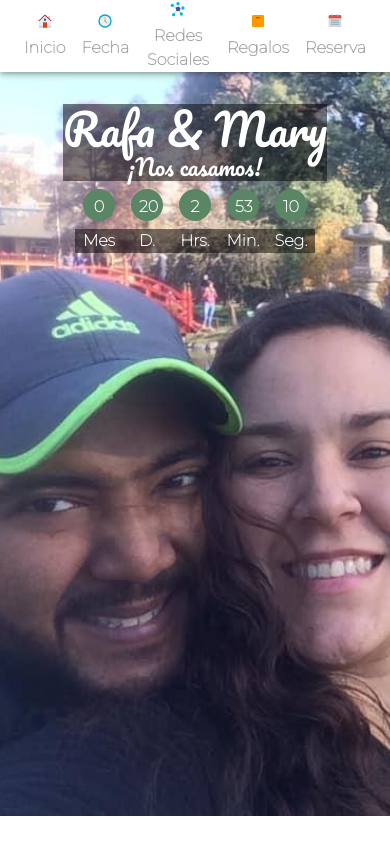
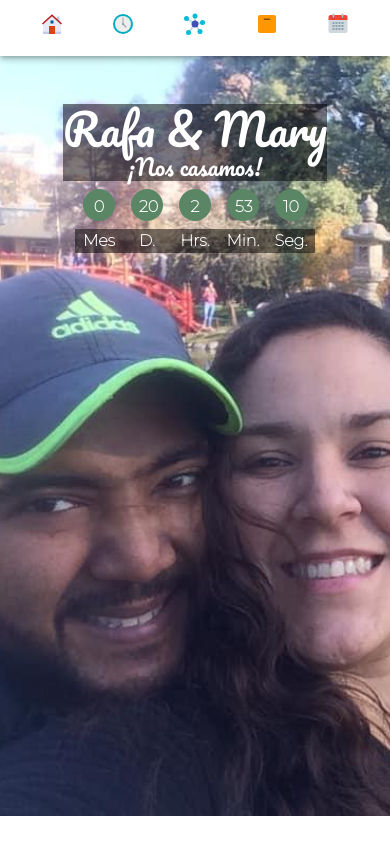
Before and after one commit to Codereggs/webPageMatrimonial, a React (Create React App) app: page / in a window 390 px wide. Shown: the top 844 px of the page. Built offline with nearby package versions, Linux system fonts and the light colour scheme.

Commit message:
fix css responsive styles

```diff
--- a/src/App.css
+++ b/src/App.css
@@ -68,7 +68,7 @@
 
   /*----Temporizador----*/
   .tempObj {
-    margin: 2rem;
+    margin: 1rem;
     width: 2rem;
     height: 2rem;
     display: flex;
--- a/src/Components/Conocenos.css
+++ b/src/Components/Conocenos.css
@@ -5,4 +5,5 @@
   flex-direction: column;
   align-items: center;
   justify-content: space-evenly;
+  padding-top: 3rem;
 }
--- a/src/Components/Conocenos.js
+++ b/src/Components/Conocenos.js
@@ -31,11 +31,15 @@ const Conocenos = () => {
     : md
     ? "250px"
     : xs
-    ? "200px"
+    ? "150px"
     : null;
   return (
     <section className="conocenos" id="conocenos">
-      <Typography variant={"h3"} color="#f87c5a">
+      <Typography
+        variant={"h3"}
+        color="#f87c5a"
+        style={{ textAlign: "center", marginTop: "4rem" }}
+      >
         Conoce nuestra historia...
       </Typography>
       <VideoQuery height={height} />
--- a/src/Components/Footer.js
+++ b/src/Components/Footer.js
@@ -11,6 +11,7 @@ const Footer = () => {
         alignItems: "center",
         justifyContent: "center",
         flexDirection: "column",
+        fontWeight: 600,
       }}
     >
       By Codereggs - &copy; 2021 | Made with ❤️
--- a/src/Components/Inicio.js
+++ b/src/Components/Inicio.js
@@ -7,7 +7,7 @@ const Inicio = () => {
   return (
     <div className="inicio" id="inicio">
       <div className="inicioData">
-        <Typography variant="h1" color="" style={style}>
+        <Typography variant="h1" style={style}>
           Rafa & Mary
         </Typography>
         <Typography variant="h3" style={style}>
--- a/src/Components/Nav.js
+++ b/src/Components/Nav.js
@@ -10,9 +10,13 @@ import {
   FcPackage,
   FcCalendar,
 } from "react-icons/fc";
-import { Link } from "@mui/material";
+import { Link, useMediaQuery } from "@mui/material";
 
 export default function NavBar() {
+  const xs = useMediaQuery("(min-width:0px)");
+  const md = useMediaQuery("(min-width:426px)");
+  const lg = useMediaQuery("(min-width:769px)");
+  const xl = useMediaQuery("(min-width:2561px)");
   return (
     <Box
       sx={{
@@ -22,14 +26,27 @@ export default function NavBar() {
       <AppBar
         position="fixed"
         color="inherit"
-        sx={{
+        style={{
           display: "flex",
-          flexDirection: "column",
-          alignItems: "flex-end",
-          justifyContent: "flex-end",
+          flexDirection: "row",
+          alignItems: "center",
+          justifyContent: "center",
         }}
       >
-        <Toolbar>
+        <Toolbar
+          style={
+            !md
+              ? {
+                  display: "flex",
+                  flexDirection: "row",
+                  alignItems: "center",
+                  justifyContent: "space-evenly",
+                  width: "100%",
+                  padding: 0,
+                }
+              : {}
+          }
+        >
           <Link
             onClick={() => {
               document
@@ -41,9 +58,10 @@ export default function NavBar() {
             color="secondary"
             underline="none"
             className="fechaLink"
+            style={md ? { fontSize: "1em" } : { fontSize: "1.5em" }}
             sx={{ padding: "0 0.5rem" }}
           >
-            <FcHome /> Inicio
+            <FcHome /> {md && "Inicio"}
           </Link>
           <Link
             onClick={() => {
@@ -56,9 +74,10 @@ export default function NavBar() {
             color="secondary"
             underline="none"
             className="fechaLink"
+            style={md ? { fontSize: "1em" } : { fontSize: "1.5em" }}
             sx={{ padding: "0 0.5rem" }}
           >
-            <FcClock /> Fecha
+            <FcClock /> {md && "Fecha"}
           </Link>
           <Link
             onClick={() => {
@@ -71,9 +90,10 @@ export default function NavBar() {
             color="secondary"
             underline="none"
             className="fechaLink"
+            style={md ? { fontSize: "1em" } : { fontSize: "1.5em" }}
             sx={{ padding: "0 0.5rem" }}
           >
-            <FcMindMap /> Redes Sociales
+            <FcMindMap /> {md && "Redes Sociales"}
           </Link>
           <Link
             onClick={() => {
@@ -86,9 +106,10 @@ export default function NavBar() {
             color="secondary"
             underline="none"
             className="fechaLink"
+            style={md ? { fontSize: "1em" } : { fontSize: "1.5em" }}
             sx={{ padding: "0 0.5rem" }}
           >
-            <FcPackage /> Regalos
+            <FcPackage /> {md && "Regalos"}
           </Link>
           <Link
             onClick={() => {
@@ -101,9 +122,10 @@ export default function NavBar() {
             color="secondary"
             underline="none"
             className="fechaLink"
+            style={md ? { fontSize: "1em" } : { fontSize: "1.5em" }}
             sx={{ padding: "0 0.5rem" }}
           >
-            <FcCalendar /> Reserva
+            <FcCalendar /> {md && "Reserva"}
           </Link>
         </Toolbar>
       </AppBar>
--- a/src/Components/RedesS.js
+++ b/src/Components/RedesS.js
@@ -11,7 +11,7 @@ const RedesS = () => {
   const md = useMediaQuery("(min-width:426px)");
   const lg = useMediaQuery("(min-width:769px)");
   const xl = useMediaQuery("(min-width:2561px)");
-  let res = xl ? "h2" : lg ? "h2" : md ? "h3" : xs ? "h4" : null;
+  let res = xl ? "h2" : lg ? "h2" : md ? "h3" : xs ? "h5" : null;
   return (
     <section className="social" id="redes">
       <Container
@@ -21,6 +21,7 @@ const RedesS = () => {
           alignItems: "inherit",
           justifyContent: "inherit",
           flexDirection: "inherit",
+          textAlign: "center",
         }}
       >
         <img className="selfie" src={selfie} alt="selfie" />
--- a/src/Components/Regalos.css
+++ b/src/Components/Regalos.css
@@ -9,4 +9,5 @@
 
 .giftIcon {
   font-size: 7em;
+  color: #5a8665;
 }
--- a/src/Components/TeEsperamos.js
+++ b/src/Components/TeEsperamos.js
@@ -4,7 +4,9 @@ import { Typography } from "@mui/material";
 const TeEsperamos = () => {
   return (
     <section className="teEsperamos">
-      <Typography variant="h2">¡Te esperamos!</Typography>
+      <Typography variant="h2" style={{ textAlign: "center" }}>
+        ¡Te esperamos!
+      </Typography>
     </section>
   );
 };
```
